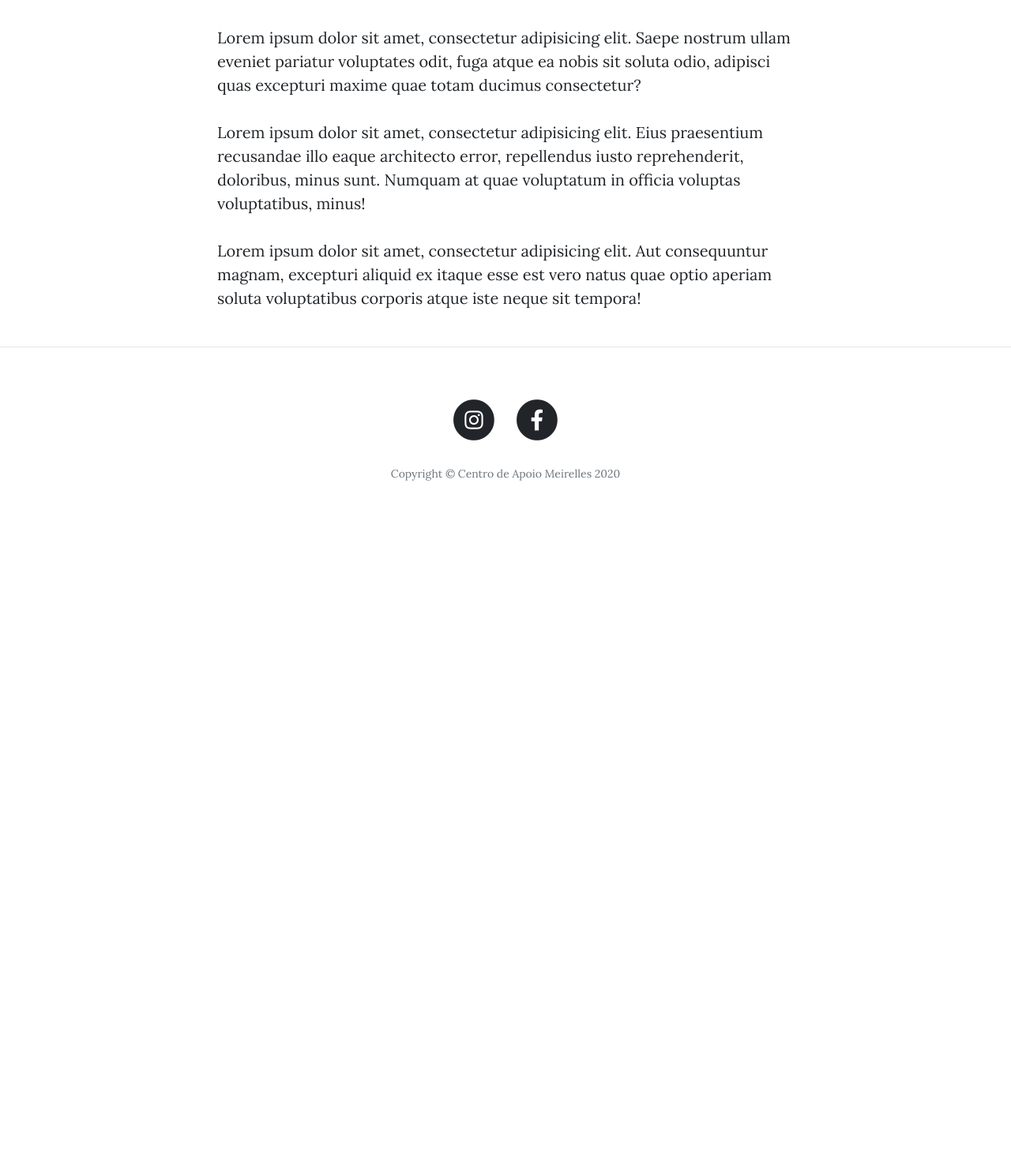
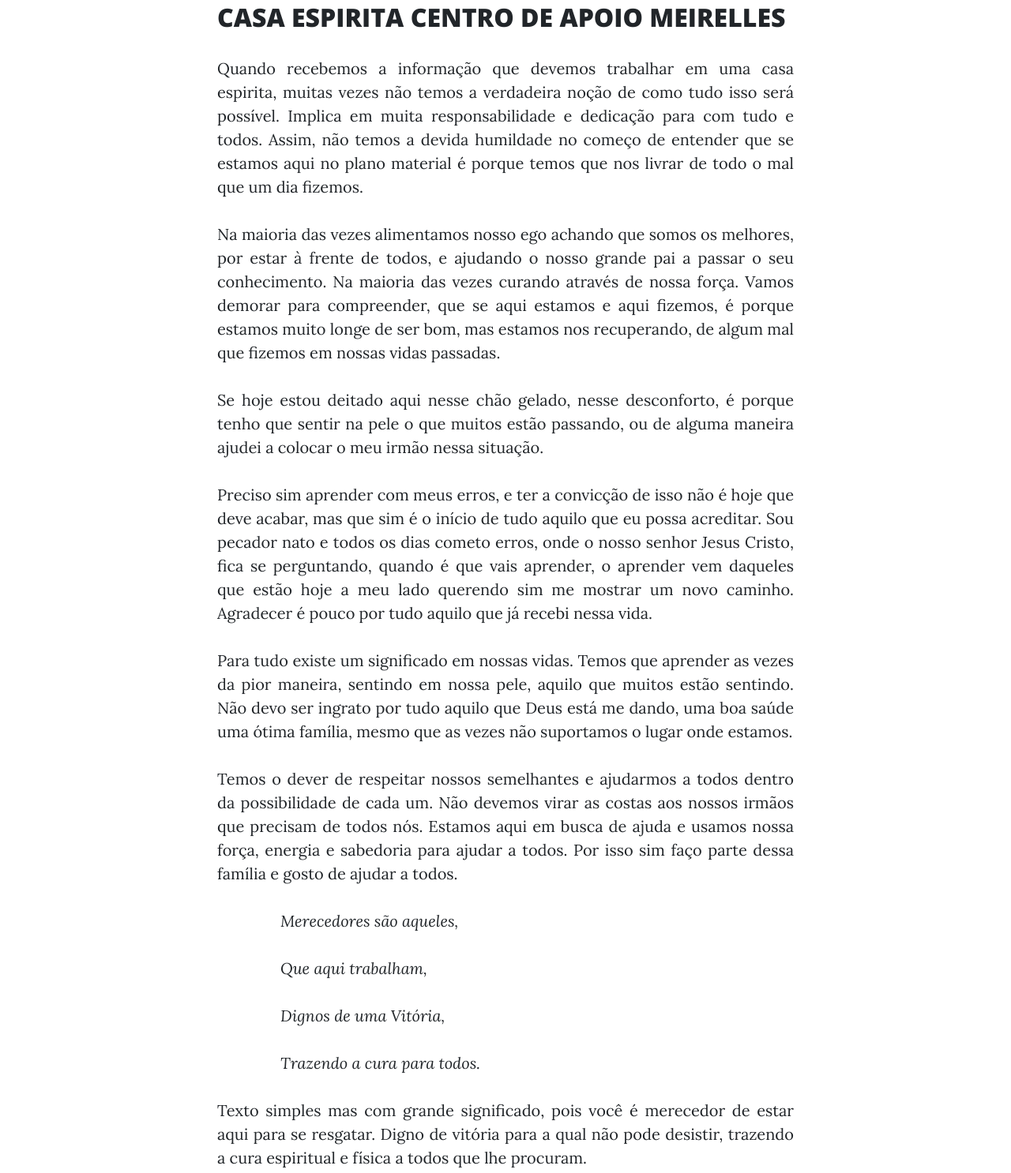
Before and after one commit to alexrese/cam, a website: page about.html in a window 1280 px wide. Shown: the part 579-2065 px from the top of the page at 79% size. Before the commit the page ends 1255 px from the top, so only its background shows below. Drawn offline with nearby package versions, Linux system fonts and the light colour scheme.

Commit message:
mensagem sobre

```diff
--- a/about.html
+++ b/about.html
@@ -10,15 +10,18 @@
 
   <title>CAM</title>
 
-  <link rel="shortcut icon" type="image/png" href="img/favicon.jpg"/>
+  <link rel="shortcut icon" type="image/png" href="img/favicon.jpg" />
 
   <!-- Bootstrap core CSS -->
   <link href="vendor/bootstrap/css/bootstrap.min.css" rel="stylesheet">
 
   <!-- Custom fonts for this template -->
   <link href="vendor/fontawesome-free/css/all.min.css" rel="stylesheet" type="text/css">
-  <link href='https://fonts.googleapis.com/css?family=Lora:400,700,400italic,700italic' rel='stylesheet' type='text/css'>
-  <link href='https://fonts.googleapis.com/css?family=Open+Sans:300italic,400italic,600italic,700italic,800italic,400,300,600,700,800' rel='stylesheet' type='text/css'>
+  <link href='https://fonts.googleapis.com/css?family=Lora:400,700,400italic,700italic' rel='stylesheet'
+    type='text/css'>
+  <link
+    href='https://fonts.googleapis.com/css?family=Open+Sans:300italic,400italic,600italic,700italic,800italic,400,300,600,700,800'
+    rel='stylesheet' type='text/css'>
 
   <!-- Custom styles for this template -->
   <link href="css/clean-blog.css" rel="stylesheet">
@@ -33,7 +36,9 @@
   <nav class="navbar navbar-expand-lg navbar-light fixed-top" id="mainNav">
     <div class="container">
       <a class="navbar-brand" href="index.html">CAM</a>
-      <button class="navbar-toggler navbar-toggler-right" type="button" data-toggle="collapse" data-target="#navbarResponsive" aria-controls="navbarResponsive" aria-expanded="false" aria-label="Toggle navigation">
+      <button class="navbar-toggler navbar-toggler-right" type="button" data-toggle="collapse"
+        data-target="#navbarResponsive" aria-controls="navbarResponsive" aria-expanded="false"
+        aria-label="Toggle navigation">
         Menu
         <i class="fas fa-bars"></i>
       </button>
@@ -75,9 +80,43 @@
   <div class="container">
     <div class="row">
       <div class="col-lg-8 col-md-10 mx-auto">
-        <p>Lorem ipsum dolor sit amet, consectetur adipisicing elit. Saepe nostrum ullam eveniet pariatur voluptates odit, fuga atque ea nobis sit soluta odio, adipisci quas excepturi maxime quae totam ducimus consectetur?</p>
-        <p>Lorem ipsum dolor sit amet, consectetur adipisicing elit. Eius praesentium recusandae illo eaque architecto error, repellendus iusto reprehenderit, doloribus, minus sunt. Numquam at quae voluptatum in officia voluptas voluptatibus, minus!</p>
-        <p>Lorem ipsum dolor sit amet, consectetur adipisicing elit. Aut consequuntur magnam, excepturi aliquid ex itaque esse est vero natus quae optio aperiam soluta voluptatibus corporis atque iste neque sit tempora!</p>
+        <h2>CASA ESPIRITA CENTRO DE APOIO MEIRELLES</h2>
+        <p class="text-justify">Quando recebemos a informação que devemos trabalhar em uma casa espirita, muitas vezes não temos a verdadeira
+          noção de como tudo isso será possível. Implica em muita responsabilidade e dedicação para com tudo e todos. Assim,
+          não temos a devida humildade no começo de entender que se estamos aqui no plano material é porque temos que nos livrar de todo o
+          mal que um dia fizemos.
+        </p>
+        <p class="text-justify">Na maioria das vezes alimentamos nosso ego achando que somos os melhores, por estar à frente de todos, e
+          ajudando o nosso grande pai a passar o seu conhecimento. Na maioria das vezes curando através de nossa força.
+          Vamos demorar para compreender, que se aqui estamos e aqui fizemos, é porque estamos muito longe de ser bom, mas
+          estamos nos recuperando, de algum mal que fizemos em nossas vidas passadas.
+        </p>
+        <p class="text-justify">Se hoje estou deitado aqui nesse chão gelado, nesse desconforto, é porque tenho que sentir na pele o que
+          muitos estão passando, ou de alguma maneira ajudei a colocar o meu irmão nessa situação.
+        </p>
+        <p class="text-justify">Preciso sim aprender com meus erros, e ter a convicção de isso não é hoje que deve acabar, mas que sim é o
+          início de tudo aquilo que eu possa acreditar. Sou pecador nato e todos os dias cometo erros, onde o nosso
+          senhor Jesus Cristo, fica se perguntando, quando é que vais aprender, o aprender vem daqueles que estão hoje a
+          meu lado querendo sim me mostrar um novo caminho. Agradecer é pouco por tudo aquilo que já recebi nessa vida.
+        </p>
+        <p class="text-justify">Para tudo existe um significado em nossas vidas. Temos que aprender as vezes da pior maneira, sentindo em
+          nossa pele, aquilo que muitos estão sentindo. Não devo ser ingrato por tudo aquilo que Deus está me dando, uma
+          boa saúde uma ótima família, mesmo que as vezes não suportamos o lugar onde estamos.
+        </p>
+        <p class="text-justify">Temos o dever de respeitar nossos semelhantes e ajudarmos a todos dentro da possibilidade de cada um. Não
+          devemos virar as costas aos nossos irmãos que precisam de todos nós.
+          Estamos aqui em busca de ajuda e usamos nossa força, energia e sabedoria para ajudar a todos. Por isso sim
+          faço parte dessa família e gosto de ajudar a todos.
+        </p>
+        <p><i>&emsp;&emsp;&emsp;&emsp;Merecedores são aqueles,</i></p>
+        <p><i>&emsp;&emsp;&emsp;&emsp;Que aqui trabalham,</i></p>
+        <p><i>&emsp;&emsp;&emsp;&emsp;Dignos de uma Vitória,</i></p>
+        <p><i>&emsp;&emsp;&emsp;&emsp;Trazendo a cura para todos.</i></p>
+
+        <p class="text-justify">Texto simples mas com grande significado, pois você é merecedor de estar aqui para se resgatar. Digno de
+          vitória
+          para a qual não pode desistir, trazendo a cura espiritual e física a todos que lhe procuram.
+        </p>
       </div>
     </div>
   </div>
```
Lines whose indentation alone changed are shown as unchanged.
